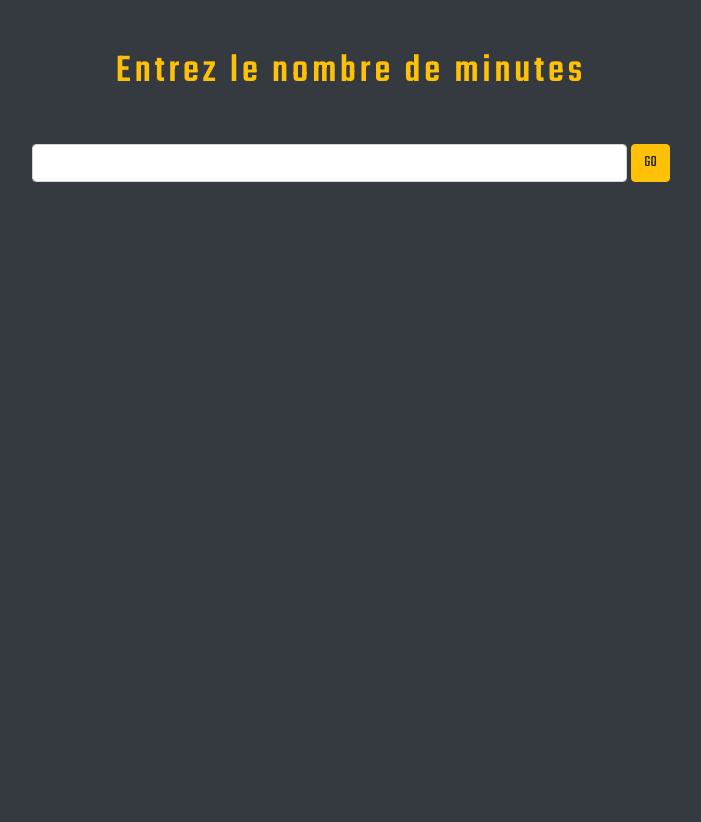
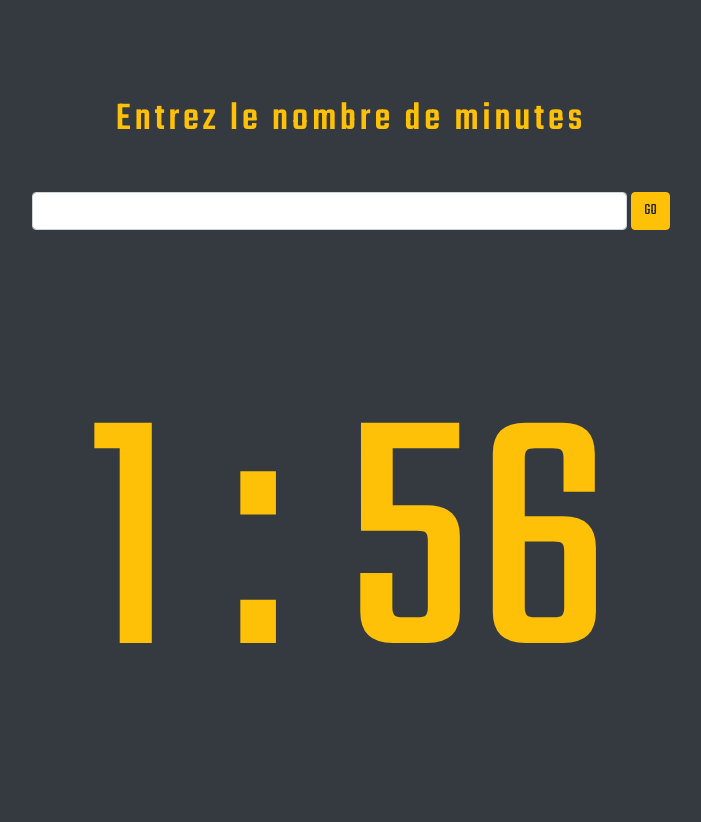
Before and after one commit to Anthonoir576/Projet-05_javaScript, a website: page index.html in a window 1280 px wide. Shown: the whole page, without its empty margins (289-990 px from the left). Before the commit the page ends 800 px from the top, so only its background shows below. Drawn offline with Linux system fonts and the light colour scheme.

Commit message:
start js

```diff
--- a/index.html
+++ b/index.html
@@ -19,23 +19,20 @@
 
     <body class="text-center pt-5 bg-dark text-warning">
 
-        <h1 class="mb-5">Entrez le nombre de minutes</h1>
+        <h1 class="mb-5 mt-5">Entrez le nombre de minutes</h1>
 
         <div class="container-fluid d-flex justify-content-center">
             <div class="form-group col-6 d-flex justify-content-center">
 
                 <input type="text" class="form-control col-12 mr-1 text-center" id="choice" min="1" max="99" size="1" maxlength="2" />
 
-                <button class="btn btn-warning" type="button" onclick="getInputValue();">GO</button>
+                <button class="btn btn-warning mb-5" type="button" onclick="getInputValue();">GO</button>
 
             </div>
         </div>
 
         <div id="countdown"></div>
 
-
-        <script src="./source/bootstrap/jquery.min.js" type="text/javascript" ></script>
-        <script src="./source/bootstrap/bootstrap.js" type="text/javascript" ></script>
         <script src="source/js/index.js"></script>
     </body>
 
--- a/source/js/index.js
+++ b/source/js/index.js
@@ -0,0 +1,23 @@
+// Variable et constante
+let startMinutes = 2;
+let time = startMinutes * 60;
+
+const countDownElement = document.getElementById('countdown');
+
+
+
+// Fonction
+function updateCountDown() {
+
+    const minutes = Math.floor(time / 60);
+    let seconds = time % 60;
+
+    // recupere la variable minutes
+    countDownElement.innerHTML = `${minutes} : ${seconds}`;
+
+    time--;
+
+};
+
+// Interval
+setInterval(updateCountDown, 1000);
--- a/source/sass/main.scss
+++ b/source/sass/main.scss
@@ -10,6 +10,6 @@ body {
 
 #countdown {
 
-    font-size: 13rem;
+    font-size: 22rem;
 
 }
```
Also changed, not shown: source/css/style.css.
